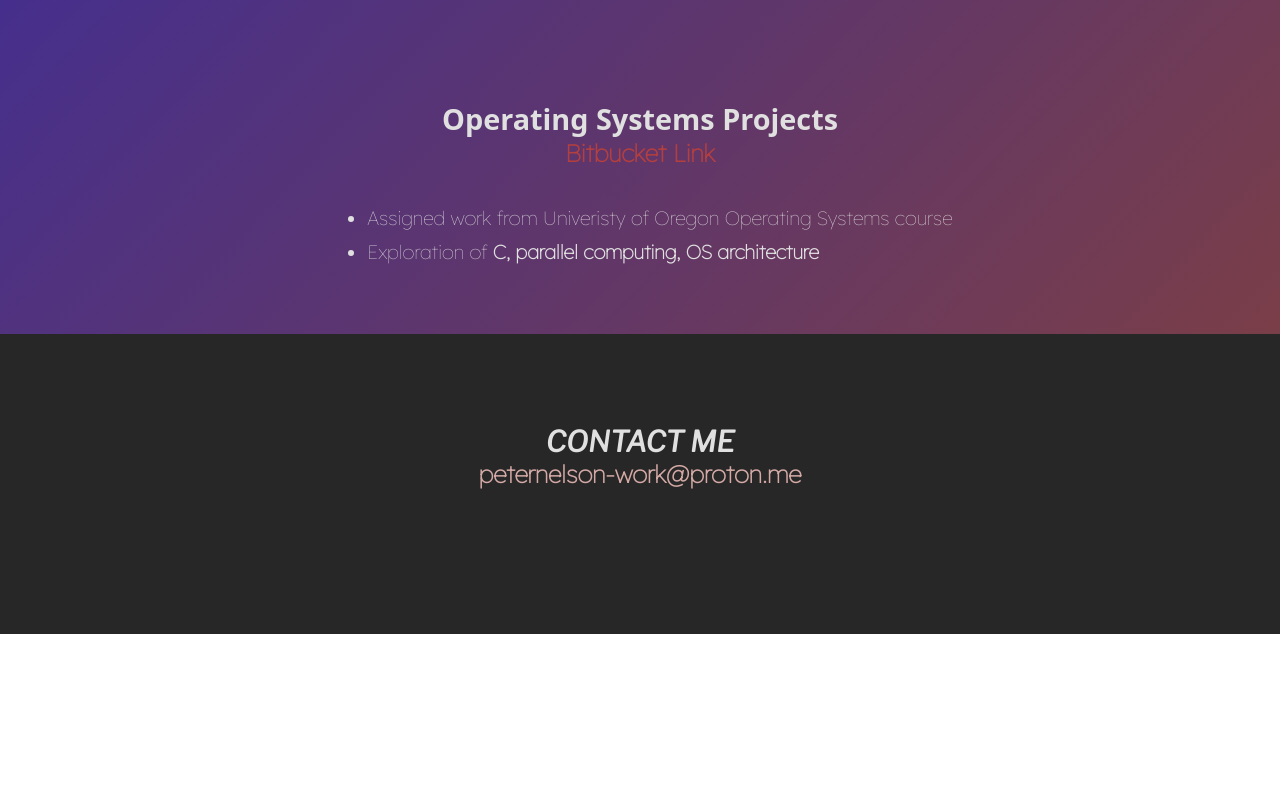
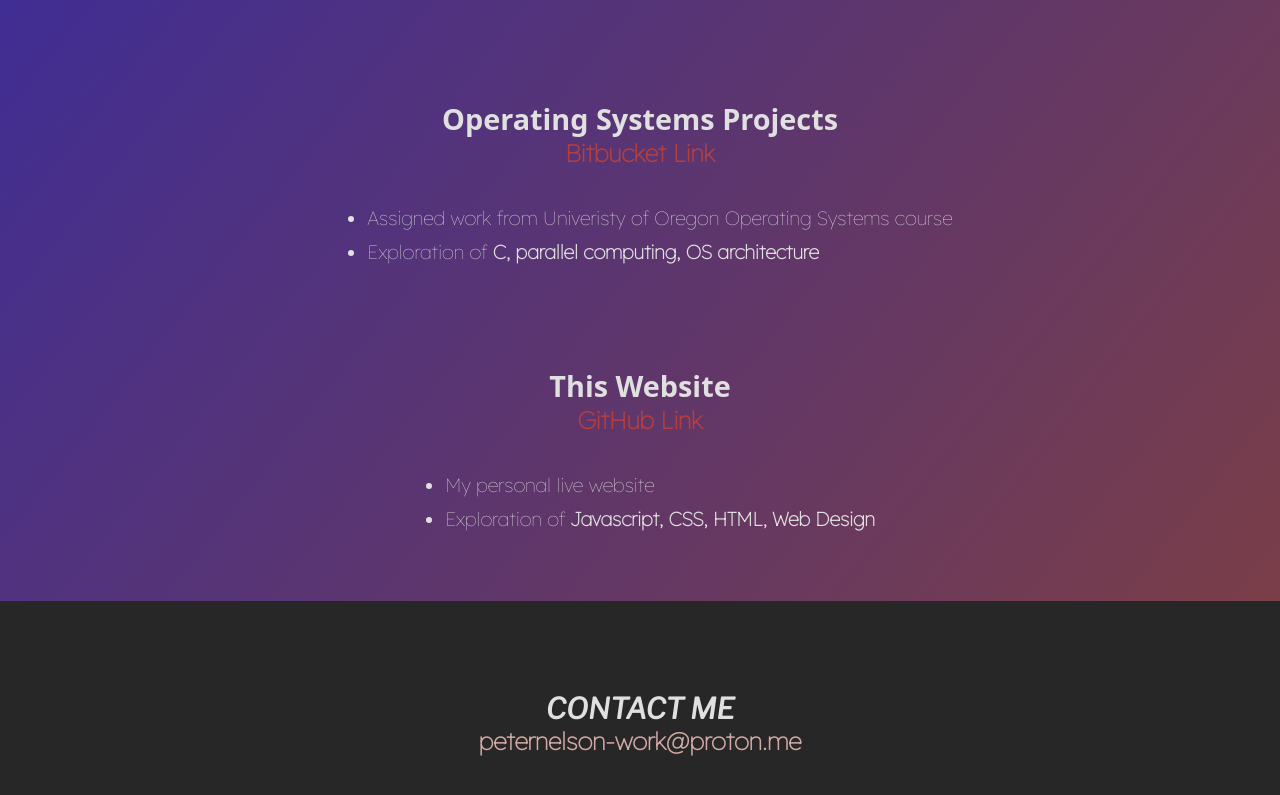
Before and after one commit to merriset/Portfolio, a plain HTML site: page index.html in a window 1280 px wide. Shown: the part 3612-4407 px from the top of the page. Before the commit the page ends 4246 px from the top, so only its background shows below. Drawn offline with nearby package versions, Linux system fonts and the light colour scheme; a web font is replaced by a local one.

Commit message:
Update index.html

```diff
--- a/index.html
+++ b/index.html
@@ -183,6 +183,17 @@
                 </ul>
 
             </div>
+
+            <div class="project">
+                <br><br><br><br>
+                <h2 style="font-family: Noto Sans; color: rgb(224, 224, 224);">This Website</h2>
+                <h3><a style="color: rgb(180, 63, 63);" href="https://github.com/merriset/Portfolio">GitHub Link</a></h3><br>
+                <ul style="margin: 10px auto 30px auto;">
+                    <li>My personal live website</li>
+                    <li>Exploration of <strong>Javascript, CSS, HTML, Web Design</strong></li>
+                </ul>
+
+            </div>
         </div>
     </div>
 
```
